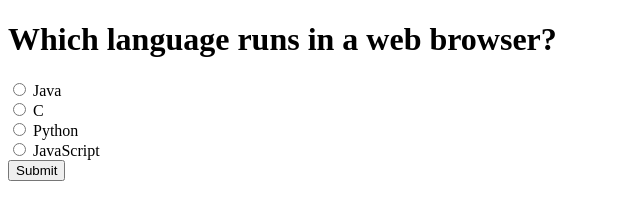
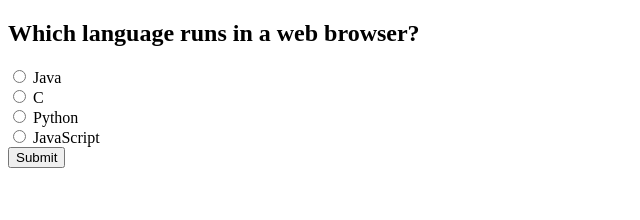
Before and after one commit to acciojob/quiz-Dipak1121, a website: page main.html in a window 1280 px wide. Shown: the whole page, without its empty margins (0-640 px from the left). Drawn offline with Linux system fonts and the light colour scheme.

Commit message:
created a submission

```diff
--- a/main.html
+++ b/main.html
@@ -9,7 +9,7 @@
 <body>
 	<!-- the entire body must be written by student -->
 	<div class="quiz-container" id="quiz">
-		<h1 id="question"></h1>
+		<h2 id="question"></h2>
 		<input type="radio" id="a" name="option">
 		<label for="a" id="a_text"></label>
 		<br>
```
